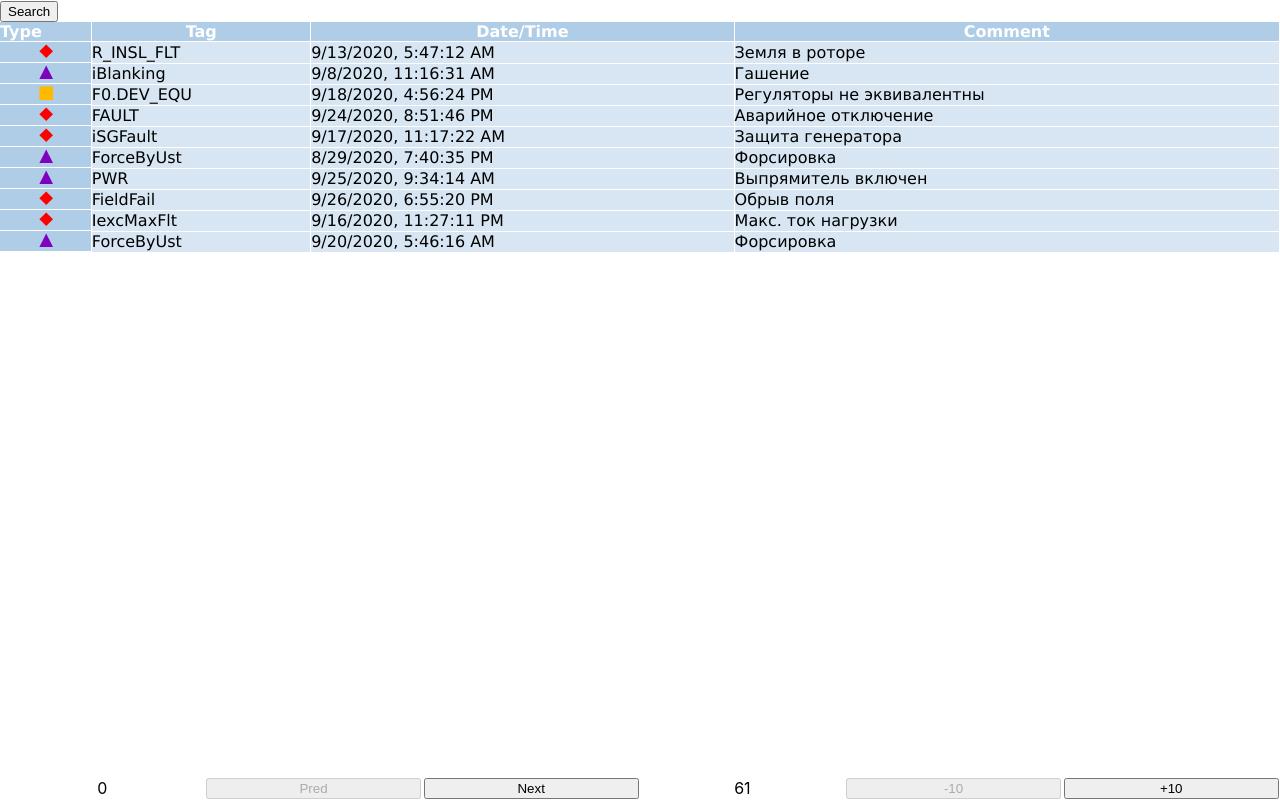
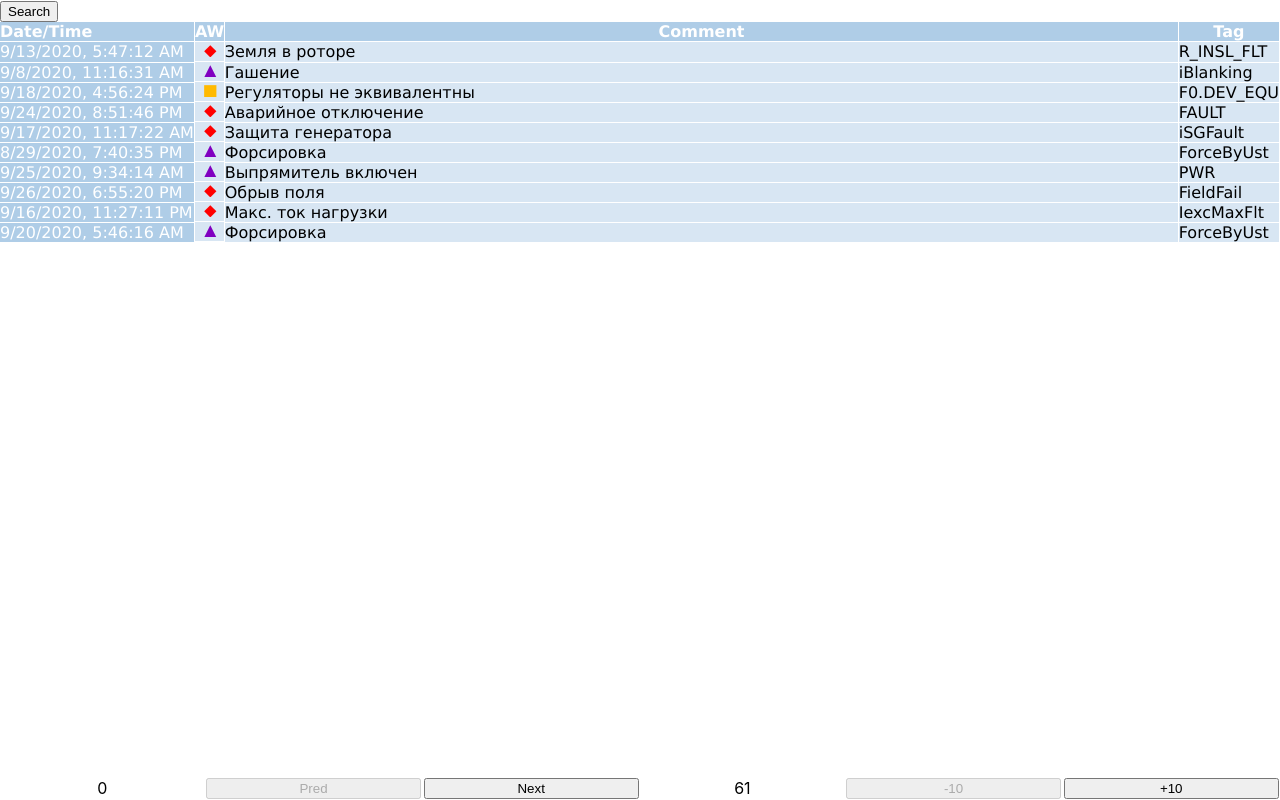
Before and after one commit to GerasimGerasimov/dexop-events-table, a React (Create React App) app: page / in a window 1280 px wide. Built offline with nearby package versions, Linux system fonts and the light colour scheme.

Commit message:
поменял расположение данных в таблице

```diff
--- a/src/components/table/EventsTable.css
+++ b/src/components/table/EventsTable.css
@@ -28,6 +28,15 @@ table.events thead th {
   padding: 0px 0px;/*уменьшил размер заголовка*/
 }
 
+.flex {
+  display: flex;
+}
+
+.flex-jc-start {
+  align-items: flex-start;
+  /*justify-content: flex-start;*/
+}
+
 .center {
   display: flex;
   justify-content: center;
--- a/src/components/table/EventsTable.tsx
+++ b/src/components/table/EventsTable.tsx
@@ -27,10 +27,10 @@ export default class EventsTable extends Component<IEventTableProps ,IEventsTabl
         <table className='events'>
           <thead>
             <tr>
-                <th>Type</th>
+                <th>Date/Time</th>
+                <th>AW</th>
+                <th>Comment</th>
                 <th>Tag</th>
-                <th>Date/Time</th>
-                <th>Comment</th>
             </tr>
             </thead>
             <tbody>
@@ -40,12 +40,10 @@ export default class EventsTable extends Component<IEventTableProps ,IEventsTabl
                   const {type, initialValue, comment, todo} = {... details}
                   return (
                     <tr key={index}>
-                      <td className='center'>
-                        <Markers type={type}/>
-                      </td>
+                      <td align="left">{this.getFormatedDateTime(datetime)}</td>
+                      <td className='center'><Markers type={type}/></td>
+                      <td width="100%" align="left">{comment}</td>
                       <td align="left">{tag}</td>
-                      <td align="left">{this.getFormatedDateTime(datetime)}</td>
-                      <td align="left">{comment}</td>
                     </tr>
                   )
                 })
```
